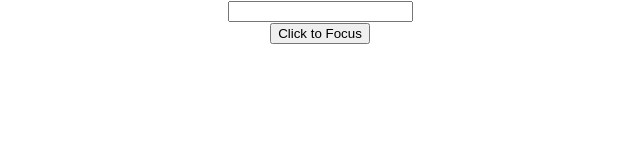
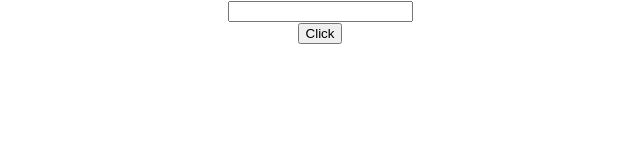
Before and after one commit to dev-kakash/react-basic, a React (Create React App) app: page / in a window 1280 px wide. Shown: the top 160 px of the page, without its empty margins (320-960 px from the left). Built offline with nearby package versions, Linux system fonts and the light colour scheme.

Commit message:
Forwarding Refs-30

```diff
--- a/src/App.js
+++ b/src/App.js
@@ -24,6 +24,7 @@
 import RefDemo from "./components/RefDemo";
 import RefWithClassComp from "./components/RefWithClassComp";
 import FoucsInput from "./components/FoucsInput";
+import FRParent from "./components/FRParent";
 
 function App() {
   return (
@@ -53,8 +54,9 @@
       <FragmentDemo />
       <Table />
       <Parent />
-      <RefDemo /> */}
-      <FoucsInput />
+      <RefDemo />
+      <FoucsInput />*/}
+      <FRParent />
     </div>
   );
 }
--- /dev/null
+++ b/src/components/FRParent.js
@@ -0,0 +1,24 @@
+import React, { Component } from "react";
+import FRinput from "./FRinput";
+
+export class FRParent extends Component {
+  constructor(props) {
+    super(props);
+
+    this.inputRef = React.createRef();
+  }
+  clickHandler = () => {
+    this.inputRef.current.focus();
+  };
+
+  render() {
+    return (
+      <div>
+        <FRinput ref={this.inputRef} />
+        <button onClick={this.clickHandler}>Click</button>
+      </div>
+    );
+  }
+}
+
+export default FRParent;
--- /dev/null
+++ b/src/components/FRinput.js
@@ -0,0 +1,11 @@
+import React from "react";
+
+const FRinput = React.forwardRef((props, ref) => {
+  return (
+    <div>
+      <input type="text" ref={ref} />
+    </div>
+  );
+});
+
+export default FRinput;
```
